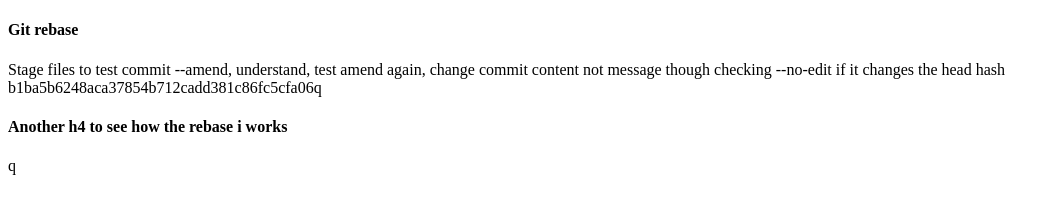
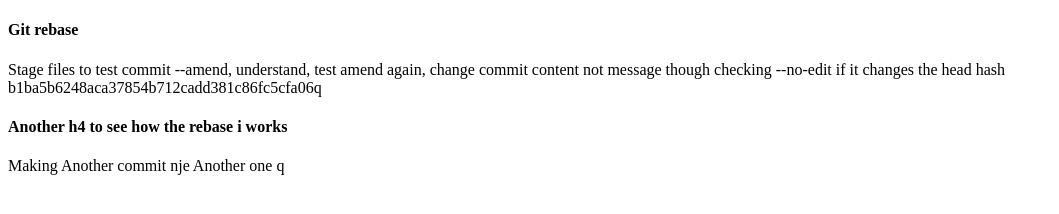
Before and after one commit to Teebo/rebase-practice, a website: page index.html in a window 1280 px wide. Shown: the whole page, without its empty margins (0-1059 px from the left). Drawn offline with Linux system fonts and the light colour scheme.

Commit message:
Another commit
The last commit
The feature is done

```diff
--- a/index.html
+++ b/index.html
@@ -12,6 +12,9 @@
 
 <h4>Another h4 to see how the rebase i works</h4>
 
+Making Another commit nje
+Another one
+
 <script src="script.js"></script>
 </body>
 </html>q
```
